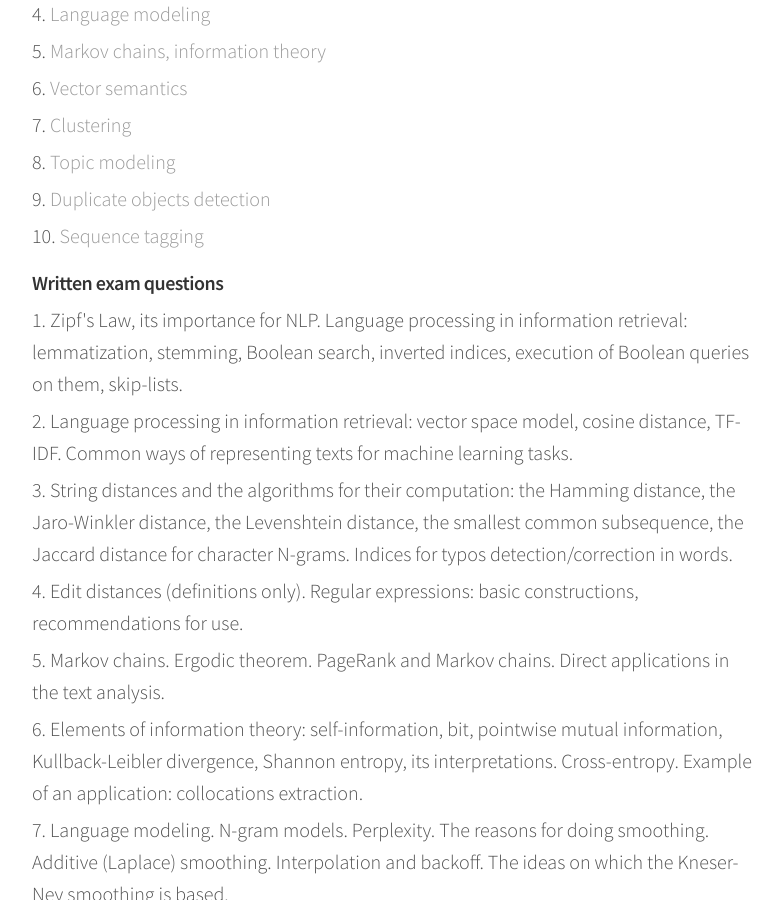
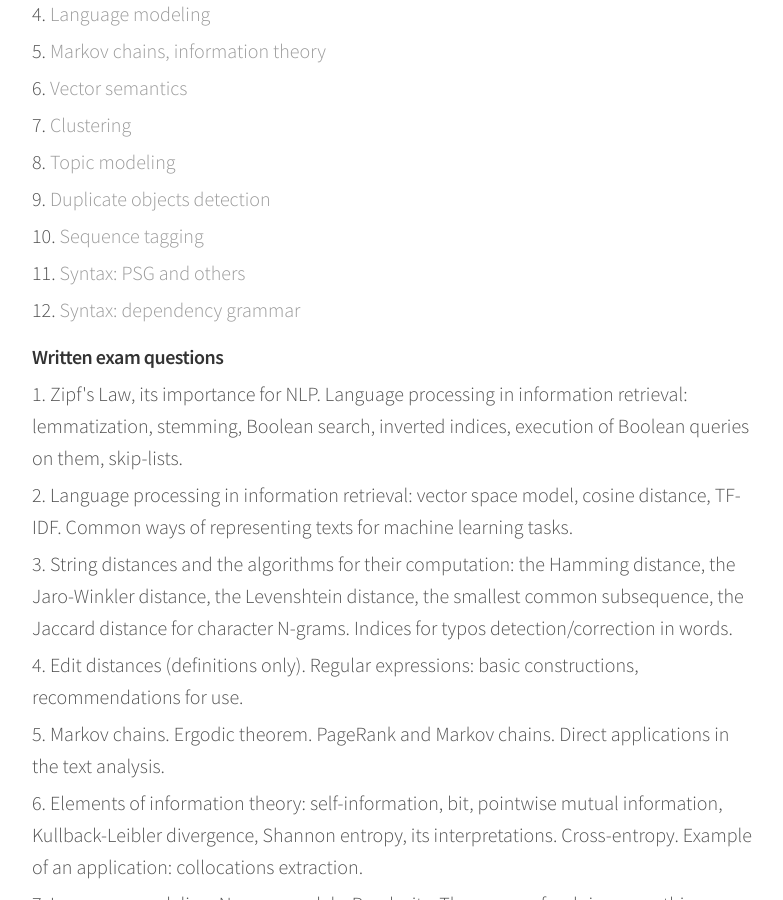
Before and after one commit to alexeyev/alexeyev.github.io, a Jekyll site: the page built from nlp-itmo-spring-2019.html, in a window 1280 px wide and 900 px high, scrolled down 329 px. Shown: the whole window, without its empty margins (248-1031 px from the left). Built offline with Jekyll 4.4.1, drawn with Linux system fonts in a browser that asks for light colours.

Commit message:
Update nlp-itmo-spring-2019.html

```diff
--- a/nlp-itmo-spring-2019.html
+++ b/nlp-itmo-spring-2019.html
@@ -24,6 +24,8 @@ layout: default
 	<li><a href="/pdf/2019-nlp-itmo/ITMO_NLP_08_TOPIC_MODELING.pdf">Topic modeling</a>
 	<li><a href="/pdf/2019-nlp-itmo/ITMO_NLP_09_DUPLICATE_DETECTION.pdf">Duplicate objects detection</a>
 	<li><a href="/pdf/2019-nlp-itmo/ITMO_NLP_10_SEQLEARN.pdf">Sequence tagging</a>
+	<li><a href="/pdf/2019-nlp-itmo/ITMO_NLP_11_SYNTAX_PSG.pdf">Syntax: PSG and others</a>
+	<li><a href="/pdf/2019-nlp-itmo/ITMO_NLP_12_2017-SYNTAX-II.pdf">Syntax: dependency grammar</a>
     </ol>
 </div>
 
```
